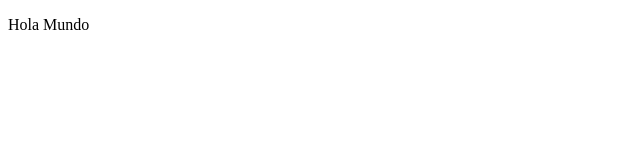
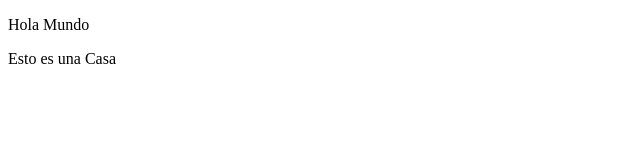
Before and after one commit to julioapo/test-git, a plain HTML site: page index.html in a window 1280 px wide. Shown: the full height of the page, 0-640 px from the left. Drawn offline with Linux system fonts and the light colour scheme.

Commit message:
incluir la Casa index.html

```diff
--- a/index.html
+++ b/index.html
@@ -5,6 +5,7 @@
 </head>
 <body>
 	<p>Hola Mundo</p>
+	<p>Esto es una Casa</p>
 
 </body>
 </html>
```
